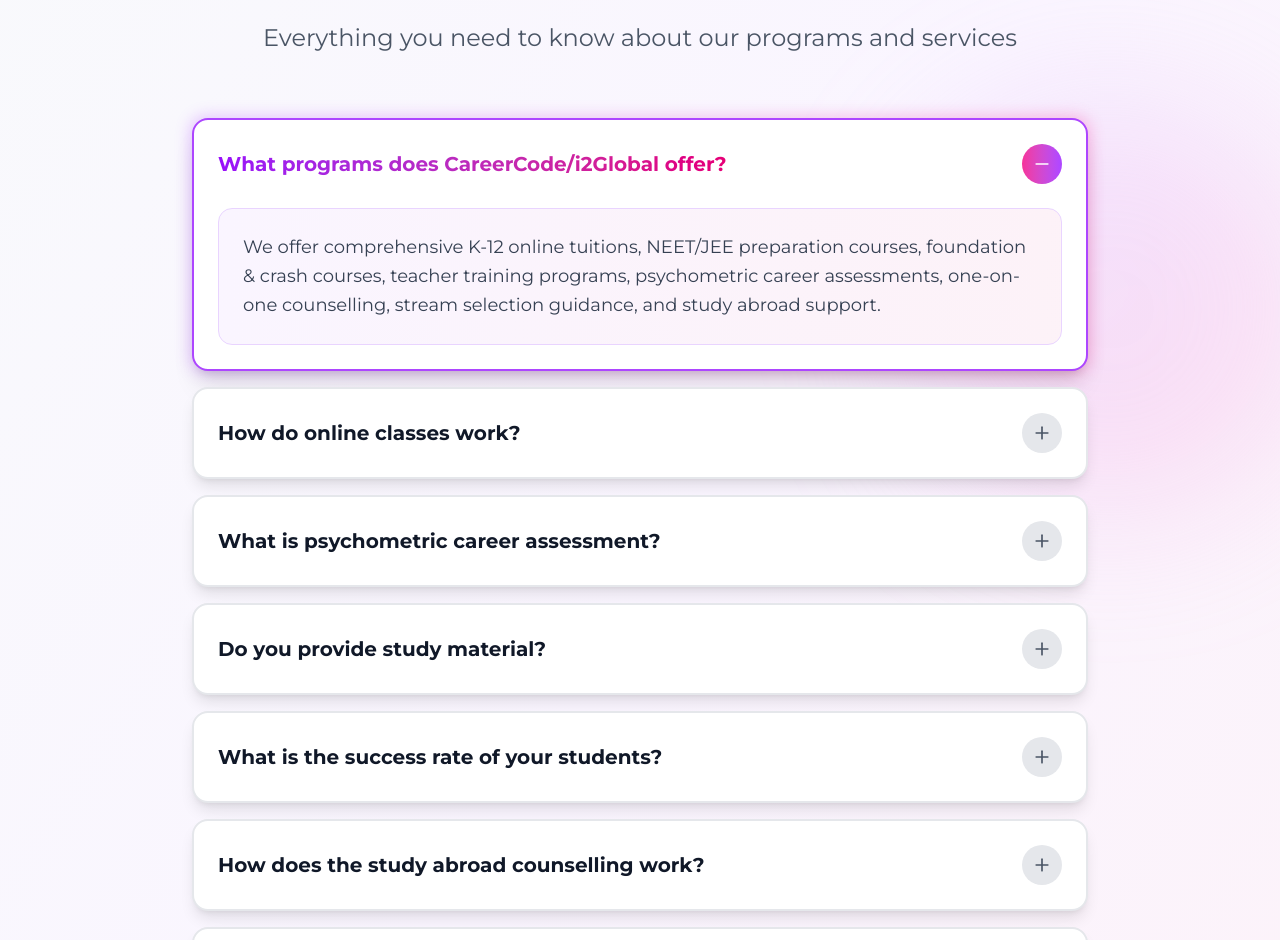
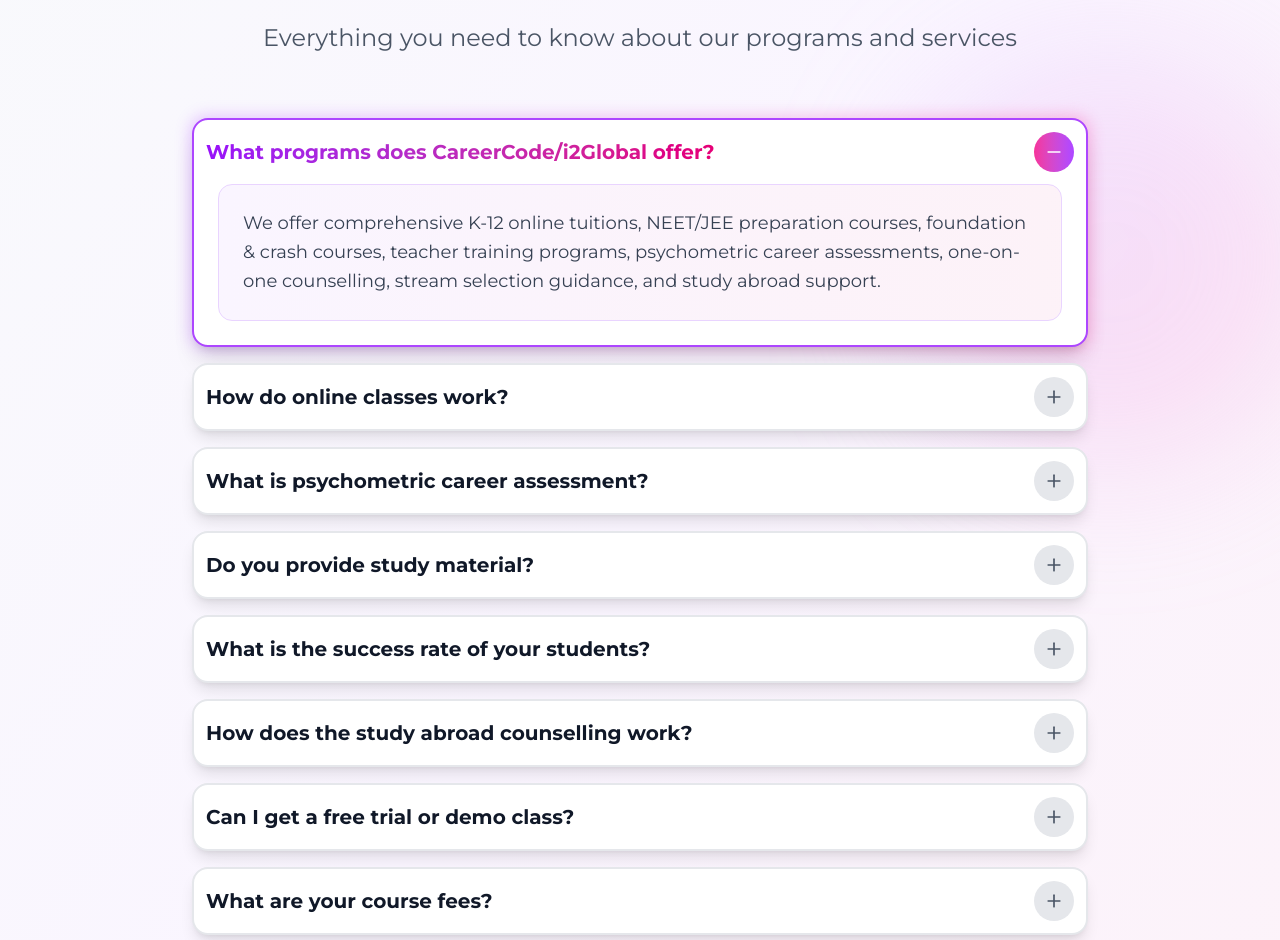
Before and after one commit to Shaik-Arif-SA/travel-api-freelance-portfolio, a Next.js app: page / in a window 1280 px wide. Shown: the part 11060-12000 px from the top of the page. Built offline with nearby package versions, Linux system fonts and the light colour scheme.

Commit message:
updated code 4

```diff
--- a/src/components/FAQ.tsx
+++ b/src/components/FAQ.tsx
@@ -136,7 +136,7 @@
                     {/* Question */}
                     <motion.button
                       onClick={() => toggleFAQ(index)}
-                      className="w-full p-6 flex items-center justify-between gap-4 text-left"
+                      className="w-full p-3 flex items-center justify-between gap-4 text-left"
                     >
                       <span className={`font-bold text-lg md:text-xl transition-colors ${
                         openIndex === index
```
